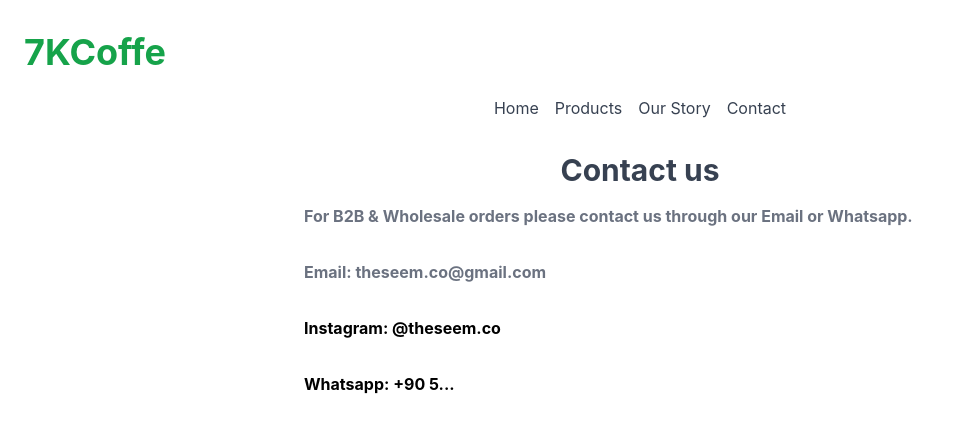
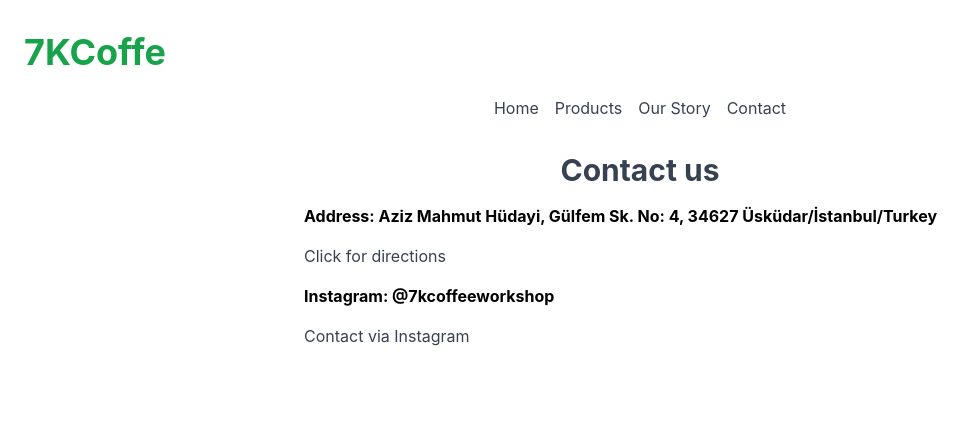
Before and after one commit to malizkl/7kcoffe, a Next.js app: page /contact in a window 1280 px wide. Shown: the top 432 px of the page, without its empty margins (0-975 px from the left). Built offline with nearby package versions, Linux system fonts and the light colour scheme.

Commit message:
third commit

```diff
--- a/pages/about.js
+++ b/pages/about.js
@@ -6,16 +6,28 @@
         </h1>
 
         <p className="py-4  text-gray-500">
-        Located in the heart of Istanbul, 7KCoffe was established in the year 2021 as an online boutique. We hand-pick our goods with love and ensure each item has a unique story that brightens up your life. Our aim is to introduce innovative items and we prioritize the originality, quality and detail of each piece we sell.
-        </p>
+        Her İstanbul âşığı bilir;
+
+İstanbul yedi tepe üzerine kurulmuştur ve her tepenin üstünde bir cami vardır. 🕌
+
+Sizlere dünyanın en kaliteli kahvelerini sunmak için tepeleri, camileriyle birlikte görebileceğiniz canım Üsküdar'a davet ediyoruz. Nur topu gibi bir Muhalif mutfak by 7K'nız oldu efendim. 🤲
+
+
+
+
+    </p>
+
+    <p className="py-4 text-gray-500">Legend has it that Istanbul was built on 7 Hills, like the Byzantine model of Rome. 🌍
+
+We intend to set our marks from here to the 7 continents with our Premium High-Quality Gourmet Coffee! 🇹🇷    </p>
 
         <a
-        href="https://wa.me/"
+        href="https://www.instagram.com/7kcoffeeworkshop/"
         class="whatsapp_float"
         target="_blank"
         rel="noopener noreferrer"
       >
-        <button className="hover:text-green-600">Contact via WhatsApp</button>
+        <button className="hover:text-green-600">Contact via Instagram</button>
       </a>
 
     </div>
--- a/pages/contact.js
+++ b/pages/contact.js
@@ -4,21 +4,37 @@
             Contact us
         </h1>
 
-        <p className="py-4 font-bold text-gray-500">
-            For B2B & Wholesale orders please contact us through our Email or Whatsapp.
+
+
+        <p className="py-4 font-bold text-black">
+            Address: Aziz Mahmut Hüdayi, Gülfem Sk. No: 4, 34627 Üsküdar/İstanbul/Turkey
         </p>
 
-        <p className="py-4 font-bold text-gray-500">
-            Email: theseem.co@gmail.com
+        <a
+        href="https://goo.gl/maps/hW3EhmJ3kuq9g3LAA"
+        class="whatsapp_float"
+        target="_blank"
+        rel="noopener noreferrer"
+      >
+        <button className="hover:text-green-600">Click for directions</button>
+      </a>
+
+
+
+        <p className="py-4 font-bold text-black">
+            Instagram: @7kcoffeeworkshop
         </p>
 
-        <p className="py-4 font-bold text-black">
-            Instagram: @theseem.co
-        </p>
+        <a
+        href="https://www.instagram.com/7kcoffeeworkshop/"
+        class="whatsapp_float"
+        target="_blank"
+        rel="noopener noreferrer"
+      >
+        <button className="hover:text-green-600">Contact via Instagram</button>
+      </a>
 
-        <p className="py-4 font-bold text-black">
-            Whatsapp: +90 5...
-        </p>
+
 
 
     </div>
```
